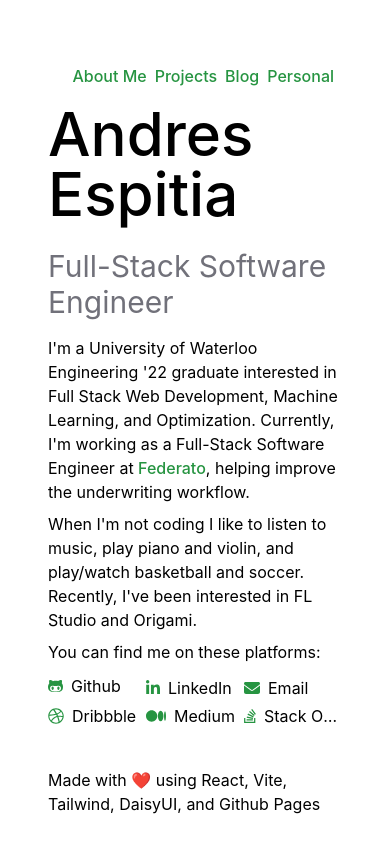
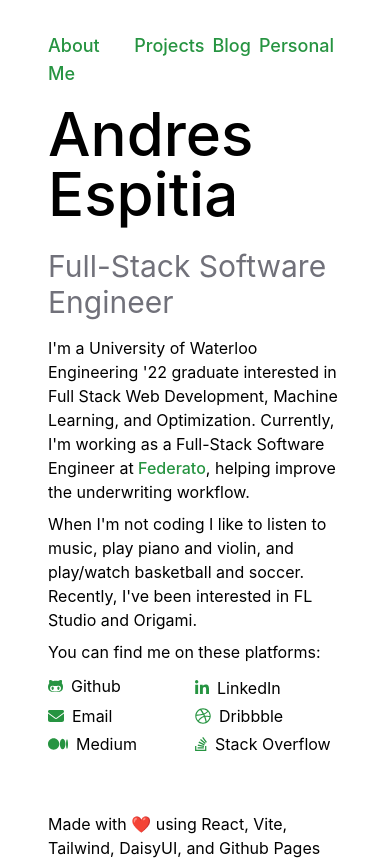
Before and after one commit to espitiaandres/espitiaandres.github.io, a React (Vite) app: page / in a window 390 px wide. Built offline with nearby package versions, Linux system fonts and the light colour scheme.

Commit message:
ref: get footer to work

```diff
--- a/src/components/LandingPage/LandingPage.tsx
+++ b/src/components/LandingPage/LandingPage.tsx
@@ -2,45 +2,18 @@
 // import SidebarDescription from "../SidebarDescription/SidebarDescription.tsx";
 // import SidebarLinks from "../SidebarLinks/SidebarLinks.tsx";
 // import Headshot from "../../images/jpg/RAM-cover-no-writing-cropped.jpg";
-import { ReactNode } from "react";
+
 import { Link } from "react-router-dom";
 import Footer from "../Footer/Footer";
-
-type LandingPageProps = {
-  children: ReactNode;
-};
-
-export type RouteLink = {
-  redirectLink: string;
-  label: string;
-};
-
-export const routes: RouteLink[] = [
-  {
-    redirectLink: "/",
-    label: "About Me",
-  },
-  {
-    redirectLink: "/projects",
-    label: "Projects",
-  },
-  {
-    redirectLink: "/blog",
-    label: "Blog",
-  },
-  {
-    redirectLink: "/personal",
-    label: "Personal",
-  },
-];
+import { LandingPageProps, routes } from "./LandingPageHelpers";
 
 const LandingPage = ({ children }: LandingPageProps) => {
   return (
     <div>
-      <div className="w-full p-12 md:px-32 lg:px-64 absolute top-4 md:top-12 lg:top-16">
+      <div className="flex flex-col h-screen justify-between w-full pt-8 md:pt-16 px-12 md:px-32 lg:px-64 absolute top-0">
         <div className="flex flex-row justify-end mb-4">
           {routes.map((r) => (
-            <div className="mr-2 font-medium link link-primary link-hover md:mr-4">
+            <div className="mr-2 font-medium text-lg link link-primary link-hover md:mr-4">
               <Link to={r.redirectLink}>{r.label}</Link>
             </div>
           ))}
@@ -51,7 +24,7 @@ const LandingPage = ({ children }: LandingPageProps) => {
         <div className="text-zinc-500 text-3xl mb-4">
           Full-Stack Software Engineer
         </div>
-        <div className="pb-8">{children}</div>
+        <div className="mb-auto pb-12">{children}</div>
         <Footer />
       </div>
     </div>
--- /dev/null
+++ b/src/components/LandingPage/LandingPageHelpers.ts
@@ -0,0 +1,29 @@
+import { ReactNode } from "react";
+
+export type LandingPageProps = {
+  children: ReactNode;
+};
+
+type RouteLink = {
+  redirectLink: string;
+  label: string;
+};
+
+export const routes: RouteLink[] = [
+  {
+    redirectLink: "/",
+    label: "About Me",
+  },
+  {
+    redirectLink: "/projects",
+    label: "Projects",
+  },
+  {
+    redirectLink: "/blog",
+    label: "Blog",
+  },
+  {
+    redirectLink: "/personal",
+    label: "Personal",
+  },
+];
--- a/src/components/LandingPageIcons/LandingPageIcons.tsx
+++ b/src/components/LandingPageIcons/LandingPageIcons.tsx
@@ -1,11 +1,3 @@
-//
-//  LandingPageIcons.tsx
-//  espitiaandres.github.io
-//
-//  Created by Andres Espitia.
-//  Copyright © 2020 Andres Espitia. All rights reserved.
-//
-
 import { FontAwesomeIcon } from "@fortawesome/react-fontawesome";
 import { library } from "@fortawesome/fontawesome-svg-core";
 import { fas } from "@fortawesome/free-solid-svg-icons";
@@ -18,7 +10,7 @@ const LandingPageIcons = () => {
   return (
     <div className="text-base md:text-lg mb-2">
       <div className="text-black mb-2">You can find me on these platforms:</div>
-      <div className="grid grid-cols-3 space-y-1">
+      <div className="grid grid-cols-2 md:grid-cols-3 space-y-1">
         {icons.map((icon: Icon) => (
           <div className="flex flex-row items-center">
             <FontAwesomeIcon
--- a/src/components/LandingPageIcons/LandingPageIconsHelpers.ts
+++ b/src/components/LandingPageIcons/LandingPageIconsHelpers.ts
@@ -2,10 +2,9 @@ export type Icon = {
   href: string;
   fontAwesome: string[] | any;
   label: string;
-}
+};
 
 // TODO: add twitter, medium...?
-// TODO: move this out into the AboutMe.tsx component
 
 export const icons: Icon[] = [
   {
```
Also changed, not shown: src/components/NotFoundPage/NotFoundPage.tsx (+0 -8 lines).
